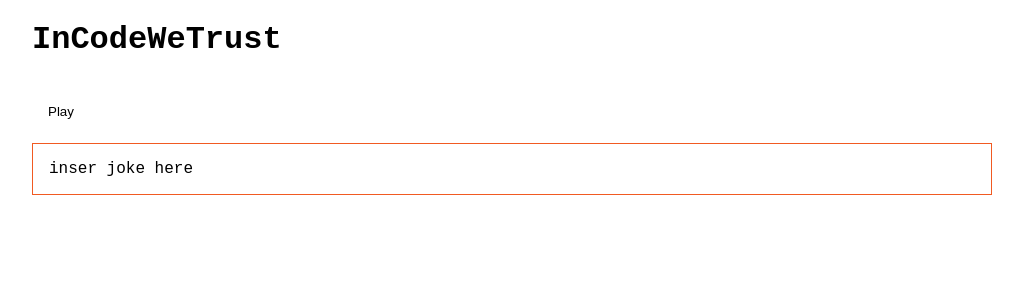
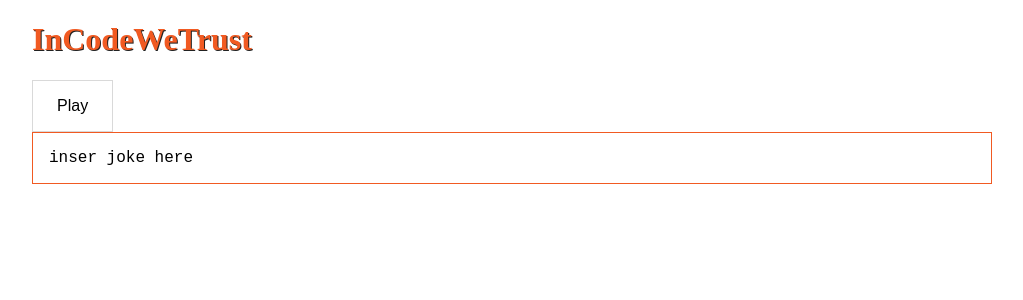
Before and after one commit to mlgmontage/incodewetrust-challenge, a React (Vite) app: page / in a window 1280 px wide. Shown: the top 300 px of the page, without its empty margins (128-1151 px from the left). Built offline with nearby package versions, Linux system fonts and the light colour scheme; no server answers; a web font is replaced by a local one.

Commit message:
feat: setting up axios

```diff
--- a/src/app/App.tsx
+++ b/src/app/App.tsx
@@ -1,11 +1,18 @@
-import { Button, Card, Container } from "../shared/ui"
+import { useEffect } from "react"
+import { Button, Card, Container, Heading } from "../shared/ui"
+import { chuckApi } from "../shared/api"
 
 const App = () => {
 
+  useEffect(() => {
+    chuckApi.getJoke().then(({ data }) => {
+      console.log(data.value);
+    })
+  }, [])
+
   return (
     <Container>
-
-      <h1>InCodeWeTrust</h1>
+      <Heading>InCodeWeTrust</Heading>
       <Button>Play</Button>
       <Card> inser joke here</Card>
     </Container>
--- /dev/null
+++ b/src/shared/api/chuckApi.ts
@@ -0,0 +1,19 @@
+import axios from "axios";
+
+const BASE_URL = 'https://api.chucknorris.io/'
+
+const instance = axios.create({
+  baseURL: BASE_URL
+})
+
+type JokeT = {
+  categories: string[]
+  created_at: string
+  icon_url: string
+  id: string
+  updated_at: string
+  url: string
+  value: string
+}
+
+export const getJoke = () => instance.get<JokeT>('jokes/random');
--- /dev/null
+++ b/src/shared/api/index.ts
@@ -0,0 +1 @@
+export * as chuckApi from './chuckApi'
--- a/src/shared/ui/index.ts
+++ b/src/shared/ui/index.ts
@@ -11,9 +11,12 @@ export const Card = styled.div`
 `
 
 export const Button = styled.button`
+  font-size: inherit;
+  padding: 1rem 1.5rem;
+
+  border: 1px solid var(--light-color);
   background-color: transparent;
-  padding: 1.5rem 1rem;
-  border: 1px solid var(--ligth-color);
+  cursor: pointer;
 `
 
 export const Heading = styled.h1`
```
